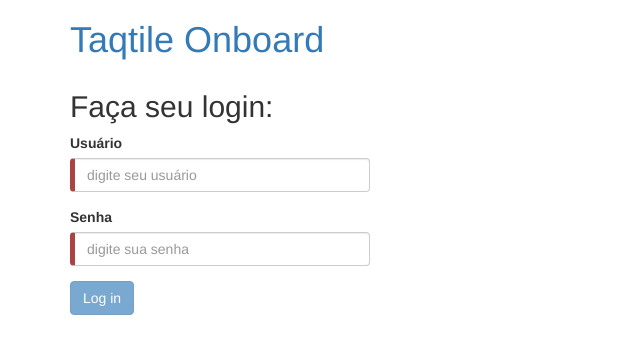
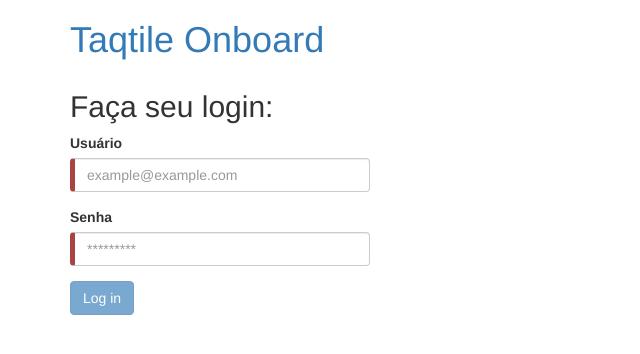
Before and after one commit to tibawatanabe/estags-2017-quad-2, an Angular app in the folder angular-onboard/: page /login in a window 1280 px wide. Shown: the top 354 px of the page, without its empty margins (0-640 px from the left). Built offline with nearby package versions, Linux system fonts and the light colour scheme.

Commit message:
Made modifications in form's placeholder

```diff
--- a/angular-onboard/src/app/create-user/create-user.component.html
+++ b/angular-onboard/src/app/create-user/create-user.component.html
@@ -5,7 +5,7 @@
     <form (ngSubmit)="createUser(name.value, email.value, password.value, type.value)" #createForm="ngForm">
       <div class="form-group">
         <label for="name">Nome</label>
-        <input type="text" class="form-control" placeholder="digite seu nome" id="name"
+        <input type="text" class="form-control" placeholder="Barney Stinson" id="name"
               required
               [(ngModel)]="campoVazioNome" name="name"
               #name="ngModel">
@@ -17,7 +17,7 @@
 
       <div class="form-group">
         <label for="email">Email</label>
-        <input type="email" class="form-control" placeholder="digite seu email" id="email"
+        <input type="email" class="form-control" placeholder="barney@himym.com" id="email"
               required
               [(ngModel)]="campoVazioEmail" name="email"
               #email="ngModel">
@@ -29,7 +29,7 @@
 
       <div class="form-group">
         <label for="password">Senha</label>
-        <input type="password" class="form-control" placeholder="digite sua senha" id="passoword"
+        <input type="password" class="form-control" placeholder="********" id="passoword"
               required
               [(ngModel)]="campoVazioSenha" name="password"
               #password="ngModel">
--- a/angular-onboard/src/app/login/login.component.html
+++ b/angular-onboard/src/app/login/login.component.html
@@ -4,7 +4,7 @@
   <form (ngSubmit)="login(username.value, password.value)" #loginForm="ngForm">
     <div class="form-group">
       <label for="username">Usuário</label>
-      <input type="text" class="form-control" placeholder="digite seu usuário" id="username"
+      <input type="text" class="form-control" placeholder="example@example.com" id="username"
              required
              [(ngModel)]="campoVazioUser" name="username"
              #username="ngModel">
@@ -16,7 +16,7 @@
 
     <div class="form-group">
       <label for="password">Senha</label>
-      <input type="password" class="form-control" placeholder="digite sua senha" id="password"
+      <input type="password" class="form-control" placeholder="*********" id="password"
             required
             [(ngModel)]="campoVazioPassword" name="password"
             #password="ngModel">
```
